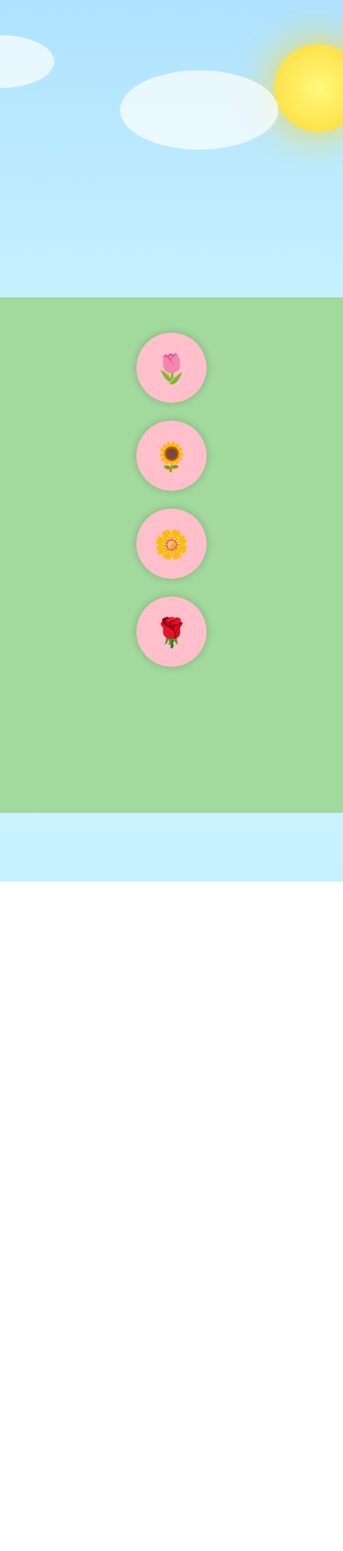
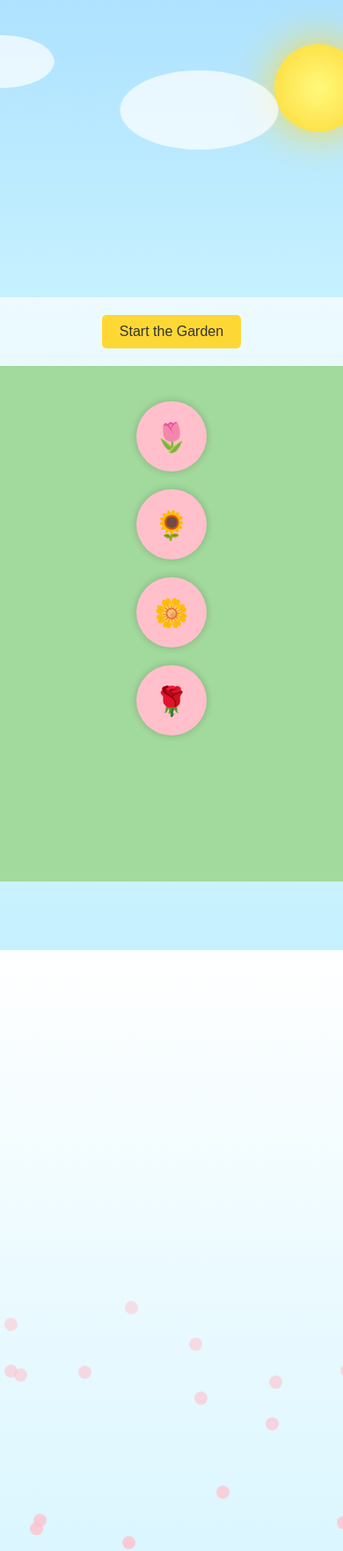
Before and after one commit to Nitzsource/Garden-of-US, a plain HTML site: page index.html in a window 390 px wide. Shown: the whole page at 88% size. Before the commit the page ends 1002 px from the top, so only its background shows below. Drawn offline with Linux system fonts and the light colour scheme.

Commit message:
Update index.html

```diff
--- a/index.html
+++ b/index.html
@@ -78,32 +78,59 @@
       color: #444;
       min-height: 2em;
     }
-    audio {
+    .audio-btn {
       display: none;
+      text-align: center;
+      margin: 20px auto;
+    }
+    .audio-btn button {
+      padding: 10px 20px;
+      font-size: 1em;
+      border: none;
+      background: #fdd835;
+      color: #333;
+      border-radius: 5px;
+      cursor: pointer;
+    }
+    @media (max-width: 768px) {
+      .audio-btn { display: block; }
+      audio { display: none; }
     }
     @keyframes float {
       0% { transform: translateX(0); }
       100% { transform: translateX(-100vw); }
     }
+    @keyframes petalFloat {
+      0% { transform: translateY(-50px) rotate(0deg); opacity: 0; }
+      100% { transform: translateY(100vh) rotate(360deg); opacity: 1; }
+    }
+    .petal {
+      position: absolute;
+      width: 15px;
+      height: 15px;
+      background: pink;
+      border-radius: 50%;
+      opacity: 0.5;
+      animation: petalFloat 10s linear infinite;
+    }
   </style>
 </head>
 <body>
-  <audio autoplay loop>
-    <source src="birdsong.mp3" type="audio/mpeg">
-  </audio>
   <div class="sky">
     <div class="sun"></div>
     <div class="cloud one"></div>
     <div class="cloud two"></div>
   </div>
-  <div class="garden" id="garden">
-    <!-- Flowers will appear one by one here -->
+  <div class="audio-btn">
+    <button onclick="startAudio()">Start the Garden</button>
   </div>
+  <audio id="birds" loop>
+    <source src="birdsong.mp3" type="audio/mpeg">
+  </audio>
+  <div class="garden" id="garden"></div>
   <div class="message" id="messageBox"></div>
   <script>
-    const flowers = [
-      "🌷", "🌻", "🌼", "🌹", "💐", "🌺", "🌸", "🌿"
-    ];
+    const flowers = ["🌷", "🌻", "🌼", "🌹", "💐", "🌺", "🌸", "🌿"];
     const messages = [
       "You’re my Tulip. Soft, elegant, and always blooming in my head rent-free.",
       "You're my sun. I'm your sunflower. I’ll always turn to you — even when it's cloudy.",
@@ -114,10 +141,10 @@
       "You’re warm like marigold petals and give the same Diwali vibes to my life.",
       "You call me Honey. But you’re the sweetest thing I’ve ever known. Level 3 is growing as we speak..."
     ];
-
     let currentIndex = 0;
     const garden = document.getElementById('garden');
     const messageBox = document.getElementById('messageBox');
+    const audio = document.getElementById('birds');
 
     function createFlower(index) {
       const div = document.createElement('div');
@@ -139,7 +166,33 @@
       }
     }
 
-    window.onload = revealNextFlower;
+    function startAudio() {
+      audio.volume = 0;
+      audio.play();
+      let vol = 0;
+      const fade = setInterval(() => {
+        if (vol < 1) {
+          vol += 0.05;
+          audio.volume = vol;
+        } else {
+          clearInterval(fade);
+        }
+      }, 200);
+      document.querySelector('.audio-btn').style.display = 'none';
+    }
+
+    window.onload = () => {
+      revealNextFlower();
+      if (window.innerWidth > 768) startAudio();
+      for (let i = 0; i < 15; i++) {
+        const petal = document.createElement('div');
+        petal.className = 'petal';
+        petal.style.left = Math.random() * 100 + 'vw';
+        petal.style.animationDuration = (6 + Math.random() * 4) + 's';
+        petal.style.opacity = Math.random();
+        document.body.appendChild(petal);
+      }
+    };
   </script>
 </body>
 </html>
```
